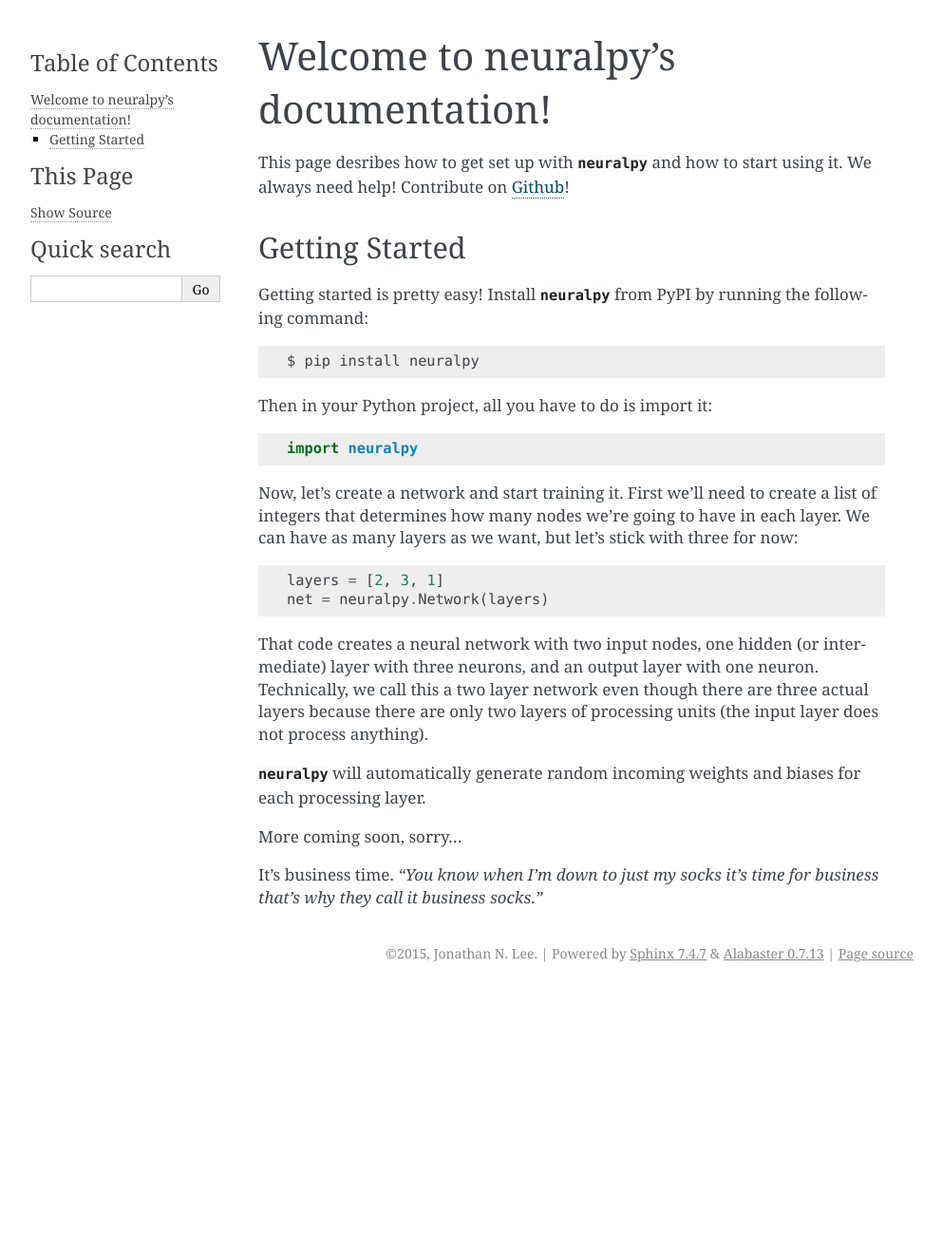
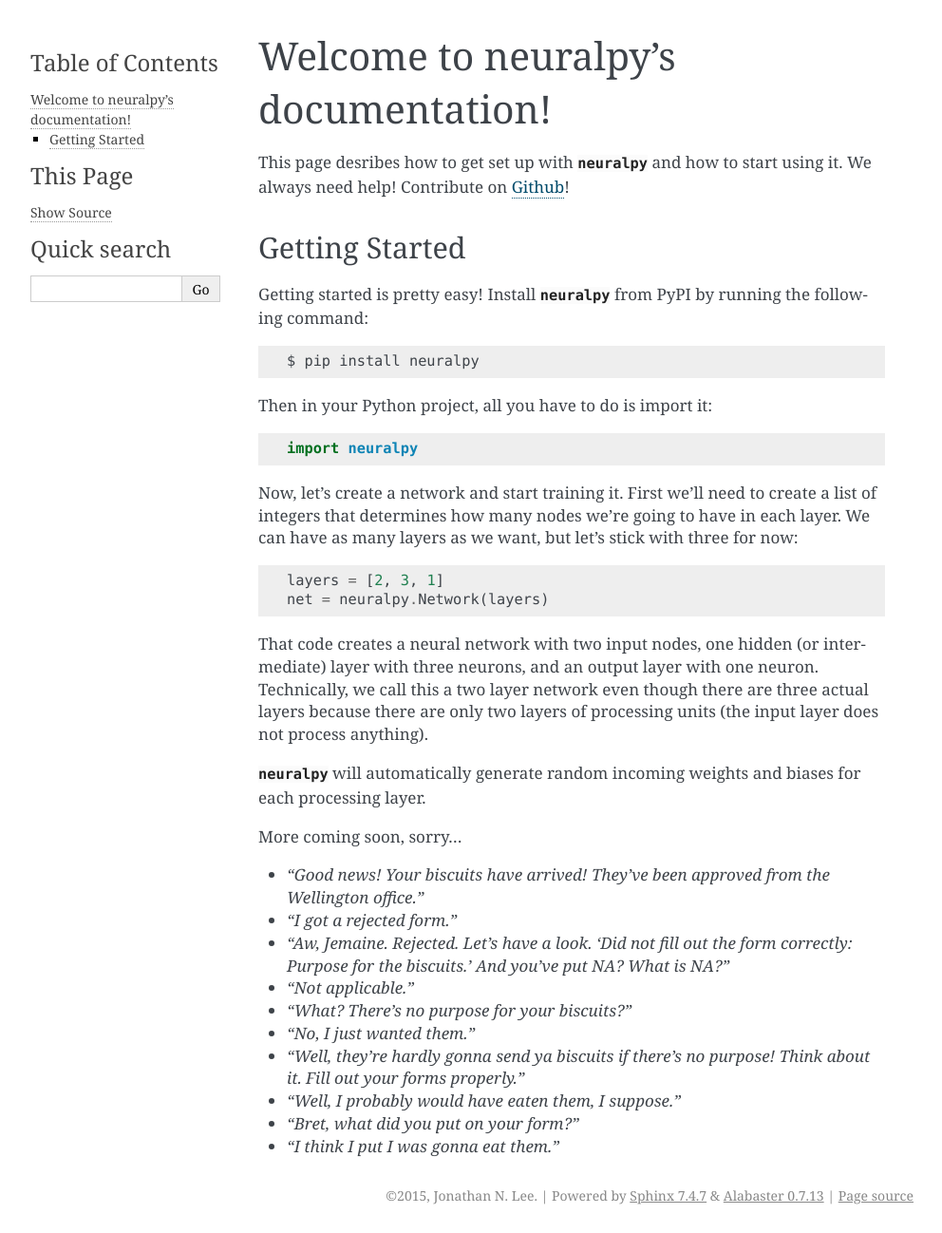
Before and after one commit to jon--lee/neuralpy, a Sphinx documentation site: the page built from doc/source/index.rst, in a window 1280 px wide. Shown: the whole page at 95% size, without its empty margins (148-1140 px from the left). Built offline with Sphinx 7.4.7, drawn with Linux system fonts in a browser that asks for light colours; before the commit the page ends 1043 px from its top, so only the background shows below that.

Commit message:
update doc and readme

```diff
--- a/README.rst
+++ b/README.rst
@@ -1,6 +1,7 @@
 neuralpy
 --------
 
+Note: this is in a very early stage of development. The neural network calculates and trains fine, but there are many more features (and documentation) coming to make it more intuitive and more developer-friendly. Stay tuned and feel free to play around with it now.
 
 **neuralpy** is a neural network model written in python based on Michael Nielsen's neural networks and deep learning book.
 This package provides a simple yet powerful fully-connected multilayer neural network. Since, this is a multilayer feedforward neural network, it is a universal approximator (Hornik, Stinchcombe and White, 1989). Neural Networks can be used for a wide range of applications from image processing to time series prediction.
@@ -30,3 +31,8 @@
 ``output`` will be a column vector.
 
 More to come about training the network...
+Sorry that it's taking a while...
+
+
+- *"You abandoned me. You left me to die."*
+- *"Well, I wouldn't have done it if I'd know you were going to hassle me about it."*
--- a/doc/source/index.rst
+++ b/doc/source/index.rst
@@ -33,12 +33,13 @@
 
 More coming soon, sorry...
 
-
-
-
-
-
-
-
-
-It's business time. *"You know when I'm down to just my socks it's time for business that's why they call it business socks."*
+- *"Good news! Your biscuits have arrived! They've been approved from the Wellington office."*
+- *"I got a rejected form."*
+- *"Aw, Jemaine. Rejected. Let's have a look. 'Did not fill out the form correctly: Purpose for the biscuits.' And you've put NA? What is NA?"*
+- *"Not applicable."*
+- *"What? There's no purpose for your biscuits?"*
+- *"No, I just wanted them."*
+- *"Well, they're hardly gonna send ya biscuits if there's no purpose! Think about it. Fill out your forms properly."*
+- *"Well, I probably would have eaten them, I suppose."*
+- *"Bret, what did you put on your form?"*
+- *"I think I put I was gonna eat them."*
```
